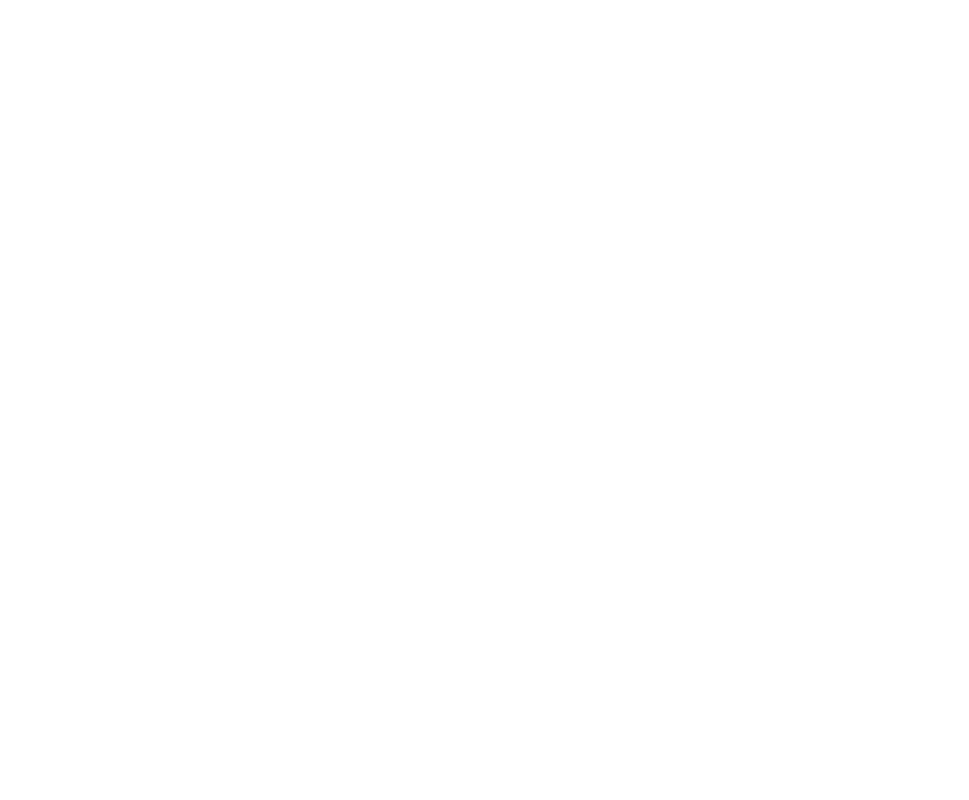
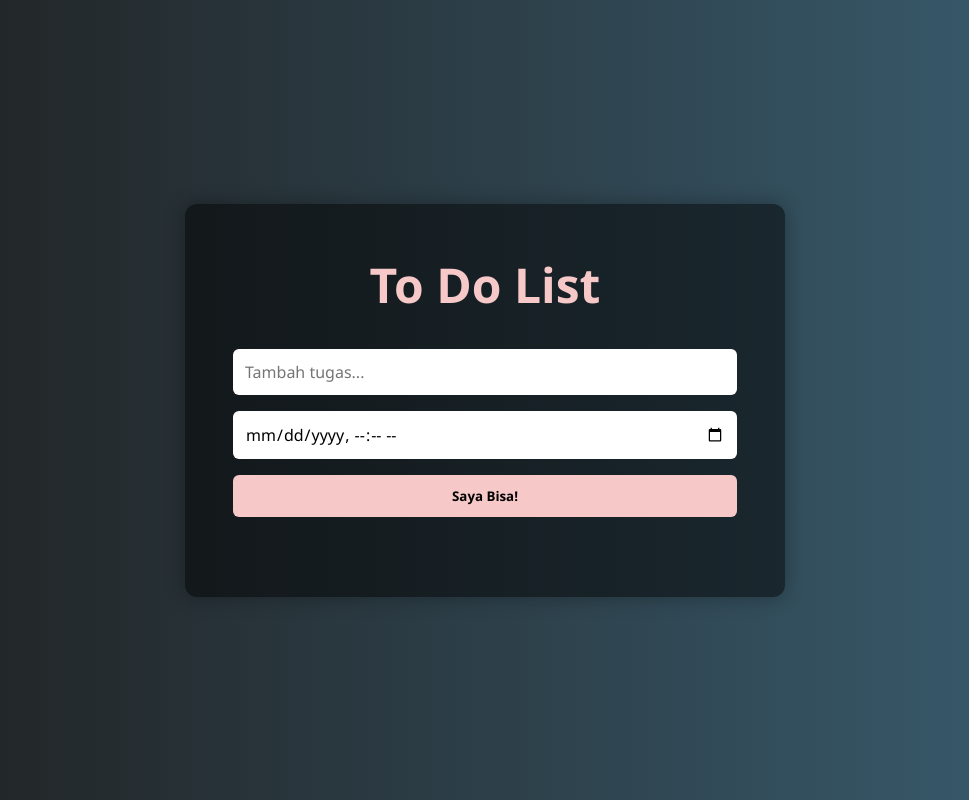
Before and after one commit to Revou-Coding-Camp/codingcamp-04-aug-25-Zyy2195, a plain HTML site: page index.html in a window 1280 px wide. Shown: the whole page, without its empty margins (155-1124 px from the left). Drawn offline with Linux system fonts and the light colour scheme.

Commit message:
final version

```diff
--- a/index.html
+++ b/index.html
@@ -1,11 +1,24 @@
 <!DOCTYPE html>
-<html lang="en">
+<html lang="id">
 <head>
-    <meta charset="UTF-8">
-    <meta name="viewport" content="width=device-width, initial-scale=1.0">
-    <title>Document</title>
+  <meta charset="UTF-8" />
+  <meta name="viewport" content="width=device-width, initial-scale=1.0" />
+  <title>Daftar Tugas | Just Do It</title>
+  <link rel="stylesheet" href="css/style.css" />
 </head>
 <body>
+  <main class="container">
+    <h1>To Do List</h1>
 
+    <form id="todo-form">
+      <input type="text" id="task-input" placeholder="Tambah tugas..." required />
+      <input type="datetime-local" id="date-input" required />
+      <button type="submit">Saya Bisa!</button>
+    </form>
+
+    <ul id="todo-list"></ul>
+  </main>
+
+  <script src="js/script.js"></script>
 </body>
 </html>
```
